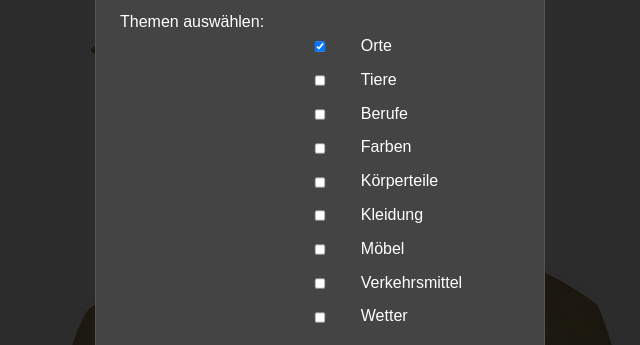
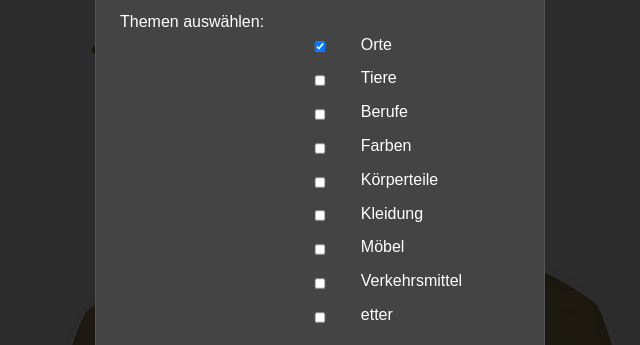
Before and after one commit to Lukas1407/Lukas1407.github.io, a plain HTML site: page index.html in a window 1280 px wide. Both pictures are taken after a click on the button 32 px from the left and 764 px from the top of the page. Shown: the part 260-605 px from the top of the page, 320-960 px from the left. Drawn offline with Linux system fonts and the light colour scheme.

Commit message:
modified settings screen

```diff
--- a/index.html
+++ b/index.html
@@ -90,7 +90,7 @@
       </div>
       <div class="topic-option">
         <input type="checkbox" id="topicWetter" name="topics" value="wetter">
-        <label for="topicWetter">Wetter</label>
+        <label for="topicWetter">etter</label>
       </div>
     </div>
 
--- a/style.css
+++ b/style.css
@@ -213,7 +213,6 @@ html, body {
 /* Vordefinierte Themen: Checkbox-Optionen */
 .topic-option {
   display: flex;
-  align-items: center;
   margin-bottom: 0.5rem;
 }
 .topic-option input[type="checkbox"] {
```
